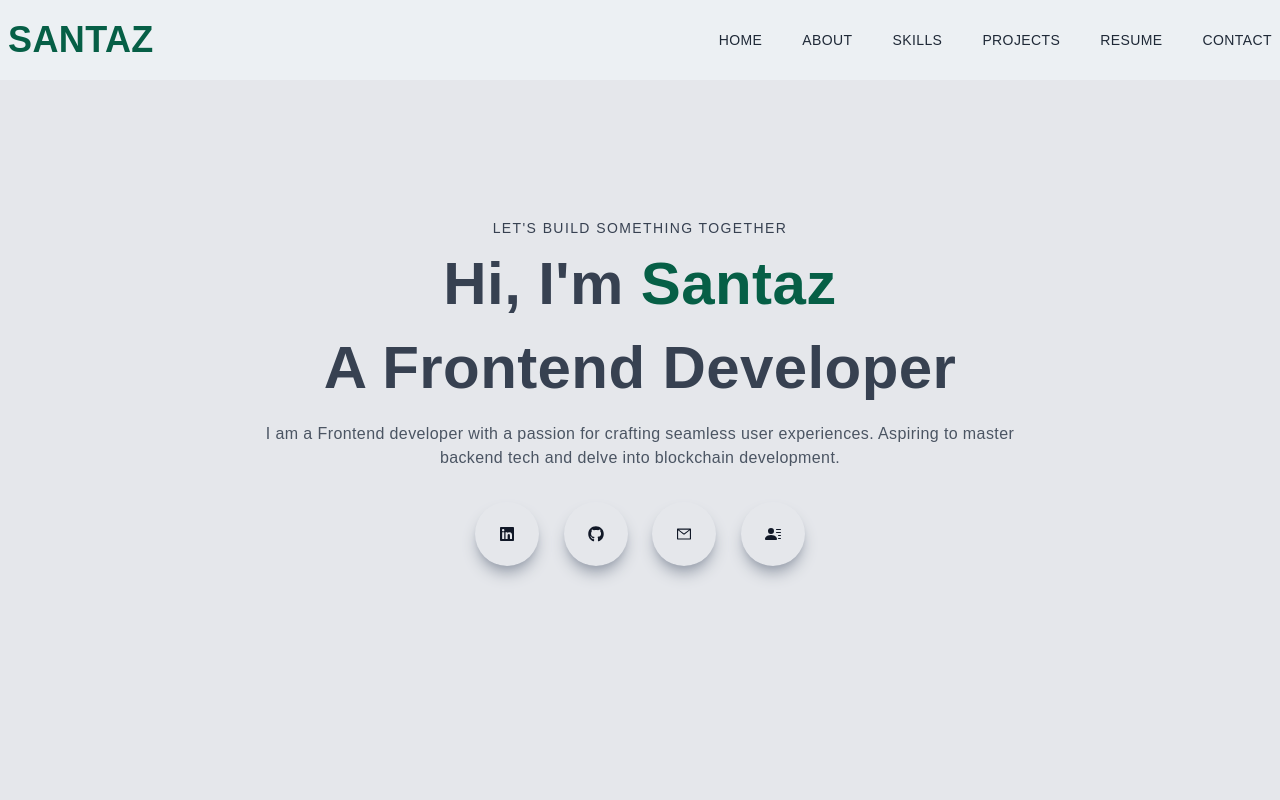
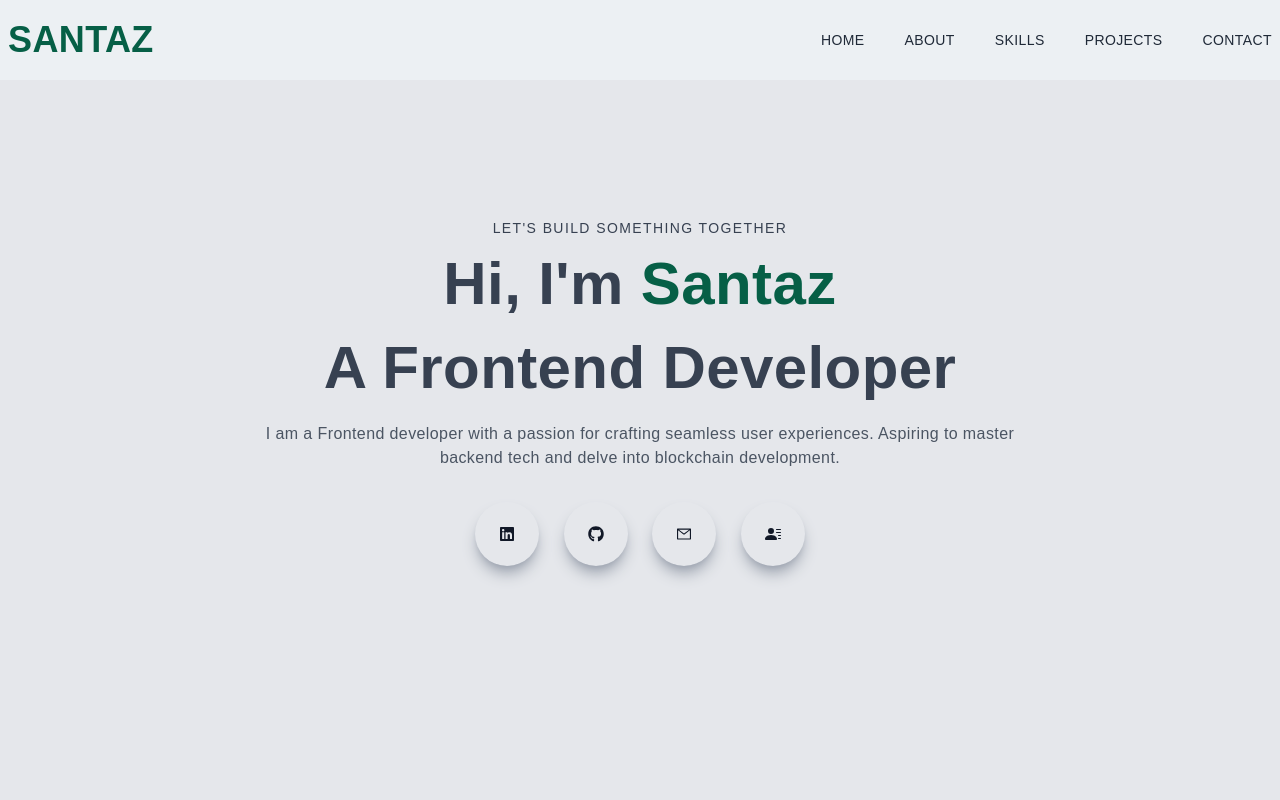
Before and after one commit to SANTAZ10/santaz-portfolio, a Next.js app: page / in a window 1280 px wide. Shown: the top 800 px of the page. Built offline with nearby package versions, Linux system fonts and the light colour scheme.

Commit message:
removed resume

```diff
--- a/app/components/Navbar.jsx
+++ b/app/components/Navbar.jsx
@@ -73,9 +73,7 @@
             <li className="ml-10 text-sm uppercase hover:border-b">
               <Link href="/#projects">Projects</Link>
             </li>
-            <li className="ml-10 text-sm uppercase hover:border-b">
-              <Link href="/resume">Resume</Link>
-            </li>
+
             <li className="ml-10 text-sm uppercase hover:border-b">
               <Link href="/#contact">Contact</Link>
             </li>
@@ -125,9 +123,7 @@
                 <Link href="/#projects">
                   <li onClick={() => setNav(false)} className="py-4 text-sm">Projects</li>
                 </Link>
-                <Link href="/">
-                  <li onClick={() => setNav(false)} className="py-4 text-sm">Resume</li>
-                </Link>
+
                 <Link href="/#contact">
                   <li onClick={() => setNav(false)} className="py-4 text-sm">Contact</li>
                 </Link>
```
